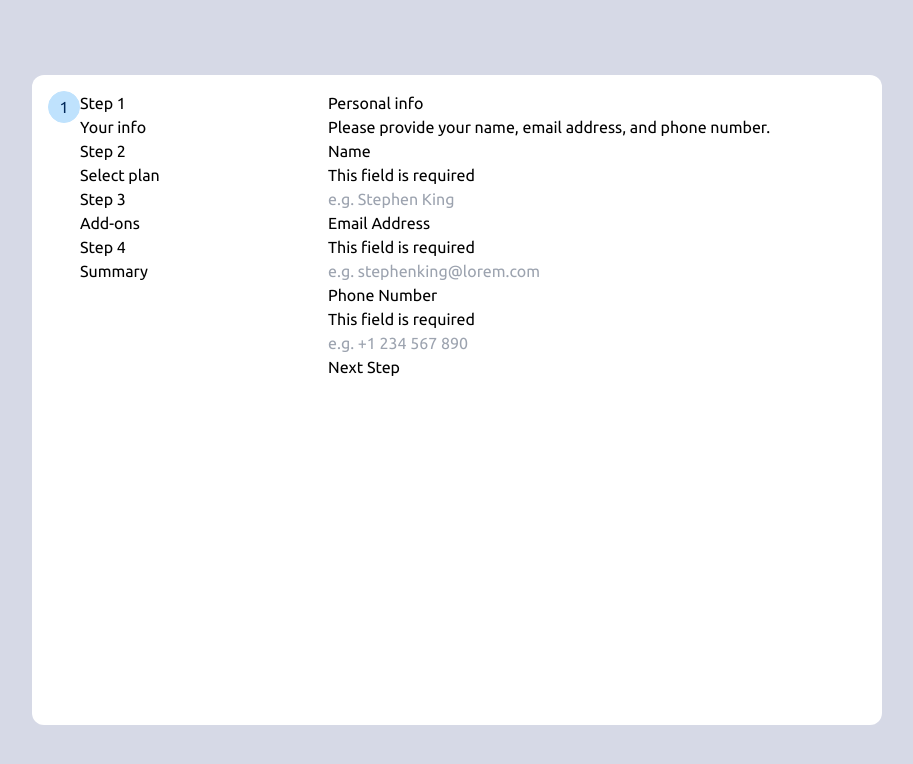
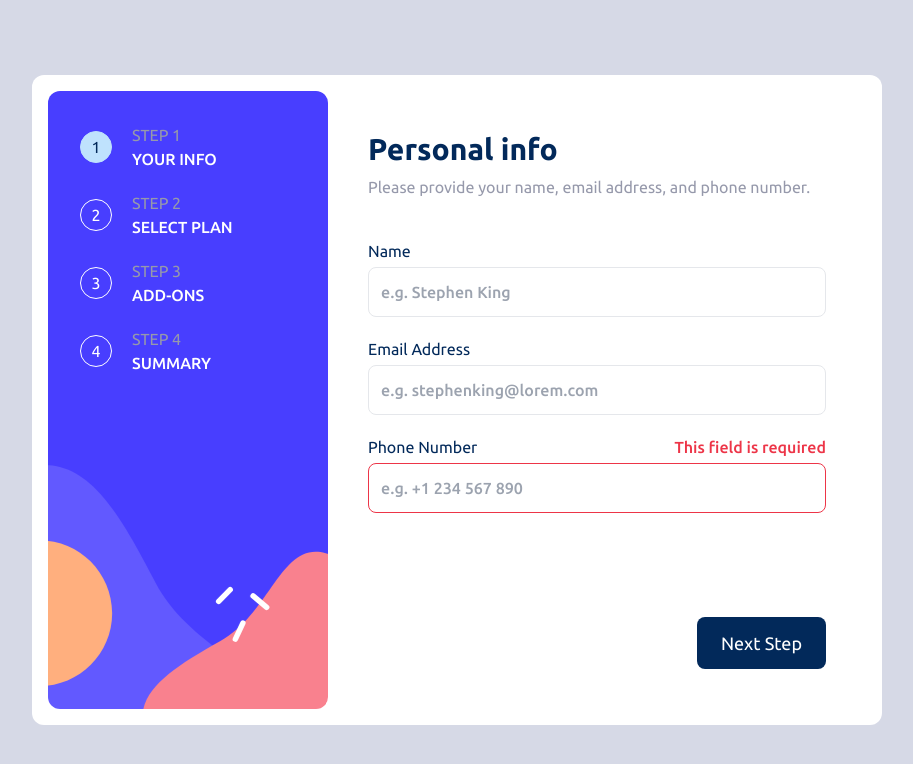
Before and after one commit to techemmy/React-MultiStep-Form, a React (Vite) app: page / in a window 1280 px wide. Shown: the top 764 px of the page, without its empty margins (183-1096 px from the left). Built offline with nearby package versions, Linux system fonts and the light colour scheme.

Commit message:
fix: styles not rendering for components

```diff
--- a/tailwind.config.js
+++ b/tailwind.config.js
@@ -1,6 +1,6 @@
 /** @type {import('tailwindcss').Config} */
 export default {
-  content: ["./index.html"],
+  content: ["./index.html", "./src/**/*.{js,ts,jsx,tsx}"],
   theme: {
     extend: {
       colors: {
```
